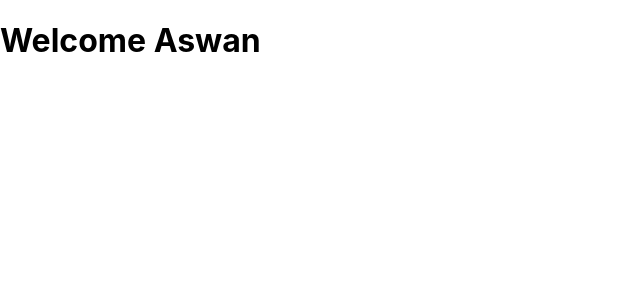
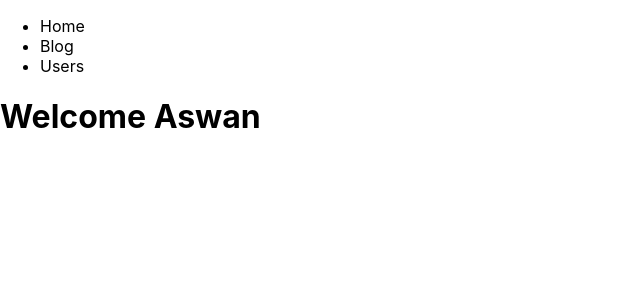
Before and after one commit to waandev/basic-nextjs, a Next.js app: page / in a window 1280 px wide. Shown: the top 300 px of the page, without its empty margins (0-640 px from the left). Built offline with nearby package versions, Linux system fonts and the light colour scheme.

Commit message:
move page using component Link

```diff
--- a/pages/index.tsx
+++ b/pages/index.tsx
@@ -1,10 +1,16 @@
-import type { NextPage } from 'next'
-import Head from 'next/head'
-import Image from 'next/image'
-import styles from '../styles/Home.module.css'
+import Link from 'next/link'
 
 export default function Home() {
   return (
+    <>
+    <header>
+      <ul>
+        <li><Link href="/"><a>Home</a></Link></li>
+        <li><Link href="/blog"><a>Blog</a></Link></li>
+        <li><Link href="/users"><a>Users</a></Link></li>
+      </ul>
+    </header>
     <h1>Welcome Aswan</h1>
+    </>
   )
 }
```
